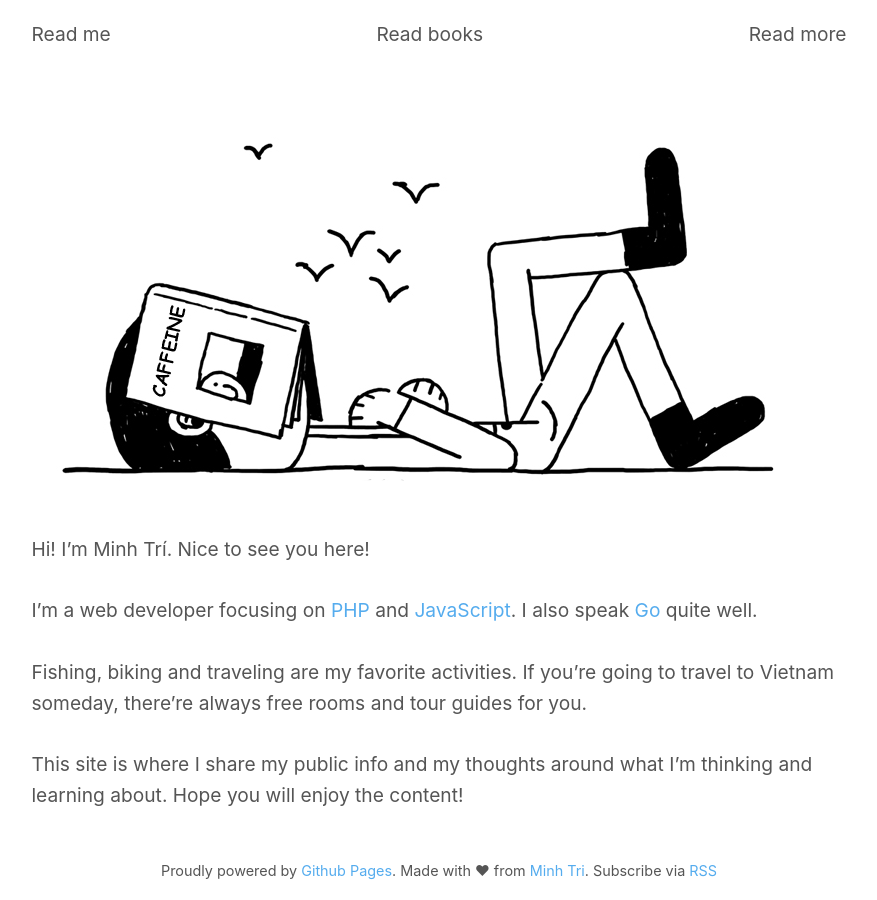
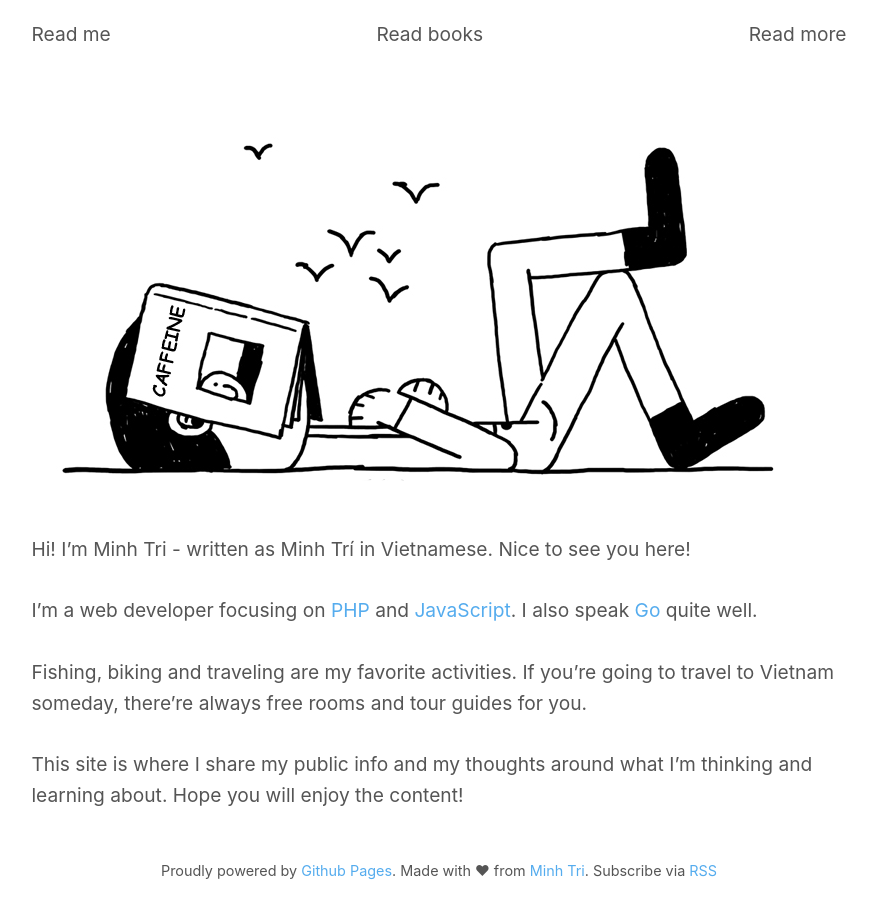
Before and after one commit to i30/i30.github.io, a Jekyll site: the page built from about.md, in a window 1280 px wide. Shown: the whole page, without its empty margins (201-1078 px from the left). Built offline with Jekyll 4.4.1, drawn with Linux system fonts in a browser that asks for light colours.

Commit message:
initial commit

```diff
--- a/about.md
+++ b/about.md
@@ -7,7 +7,7 @@ image:
   height: 440
 permalink: /
 ---
-Hi! I'm Minh Trí. Nice to see you here!
+Hi! I'm Minh Tri - written as Minh Trí in Vietnamese. Nice to see you here!
 
 I'm a web developer focusing on [PHP](http://php.net/) and [JavaScript](https://developer.mozilla.org/en-US/docs/Web/JavaScript). I also speak [Go](https://golang.org/) quite well.
 
```
